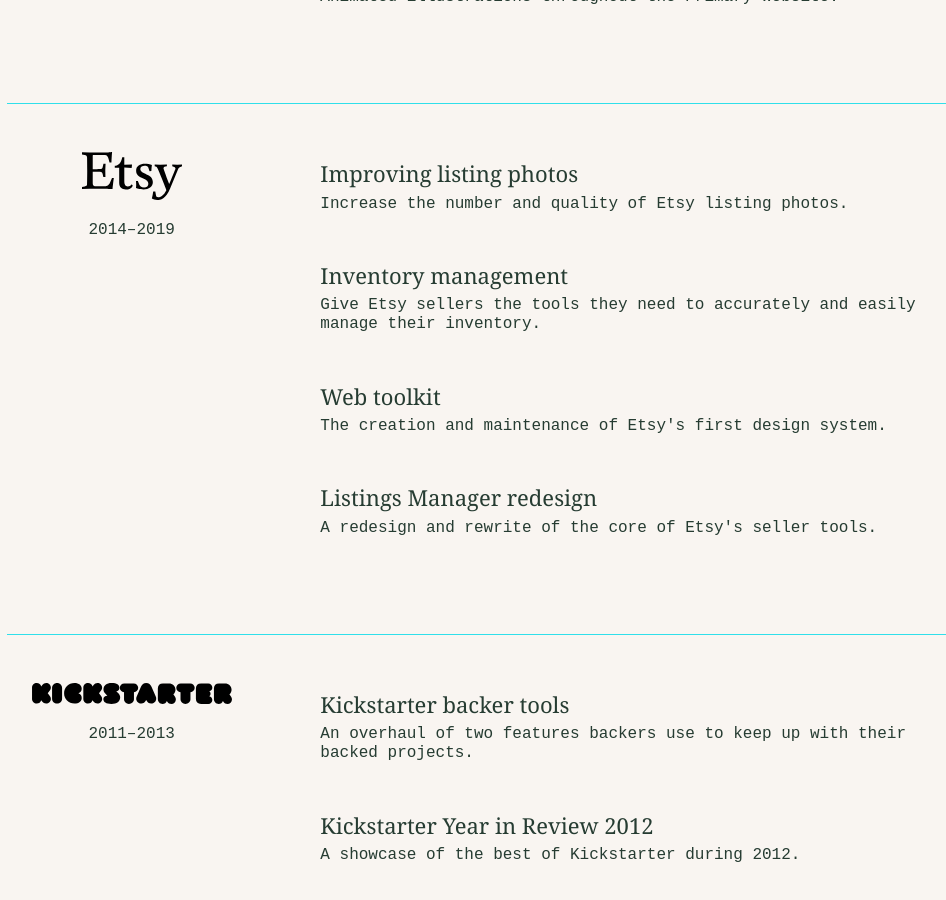
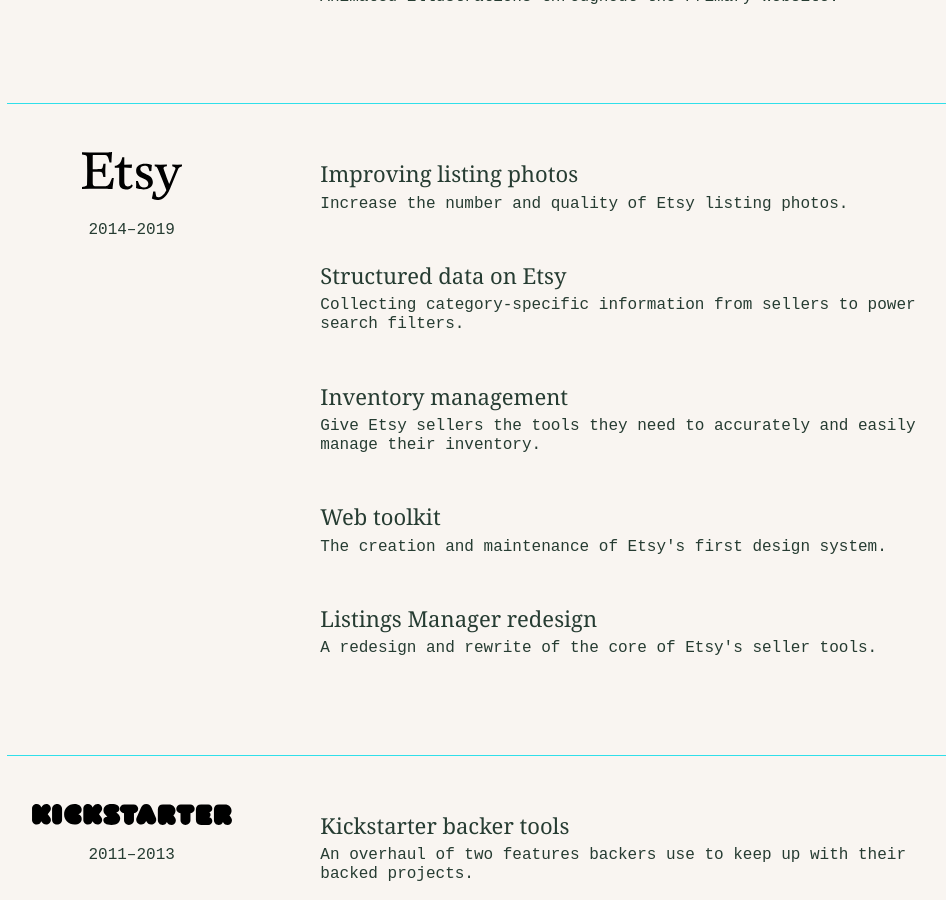
Before and after one commit to harllee/jessicaharllee.com, a Jekyll site: the page built from work.markdown, in a window 1280 px wide and 900 px high, scrolled down 883 px. Shown: the whole window, without its empty margins (163-1109 px from the left). Built offline with Jekyll 4.4.1, drawn with Linux system fonts in a browser that asks for light colours; some of the changed lines change nothing that is shown.

Commit message:
add back missing... structured data for structured data post??

```diff
--- a/_work/structured-data-on-etsy.markdown
+++ b/_work/structured-data-on-etsy.markdown
@@ -1,5 +1,29 @@
 ---
-title: Structured Data On Etsy
+title: Structured data on Etsy
+date: 2017-05-21 17:07:00 -04:00
+company: Etsy
+year: 2017
+description: Collecting category-specific information from sellers to power search filters.
+share_image: /uploads/work-structured-data-share.jpg
+assets:
+- path: "/uploads/etsy_sd_listing_form.jpg"
+  name: etsy_sd_listing_form
+- path: "/uploads/etsy_sd_attribute_select.jpg"
+  name: etsy_sd_attribute_select
+- path: "/uploads/etsy_sd_attribute_input_unit.jpg"
+  name: etsy_sd_attribute_input_unit
+- path: "/uploads/etsy_sd_attribute_input.jpg"
+  name: etsy_sd_attribute_input
+- path: "/uploads/etsy_sd_attribute_radio.jpg"
+  name: etsy_sd_attribute_radio
+- path: "/uploads/etsy_sd_attribute_variations_selected.jpg"
+  name: etsy_sd_attribute_variations_selected
+- path: "/uploads/etsy_sd_attribute_variation.jpg"
+  name: etsy_sd_attribute_variation
+- path: "/uploads/etsy_sd_attributes_tool.jpg"
+  name: etsy_sd_attributes_tool
+- path: "/uploads/etsy_sd_listing_form_banner_inprogress.jpg"
+  name: etsy_sd_listing_form_banner_inprogress
 ---
 
 A common critique of buying something on Etsy is how challenging it can be to find exactly what you’re looking for. Up until recently, buyers mostly had to rely on text searches instead of filters; there were very few ways to effectively narrow what you were looking at. In 2017, we made huge strides in collecting information from sellers in a structured way, which we could then use to power search filters. I was responsible for designing the way we’d collect this information from sellers on each of their listings.
```
